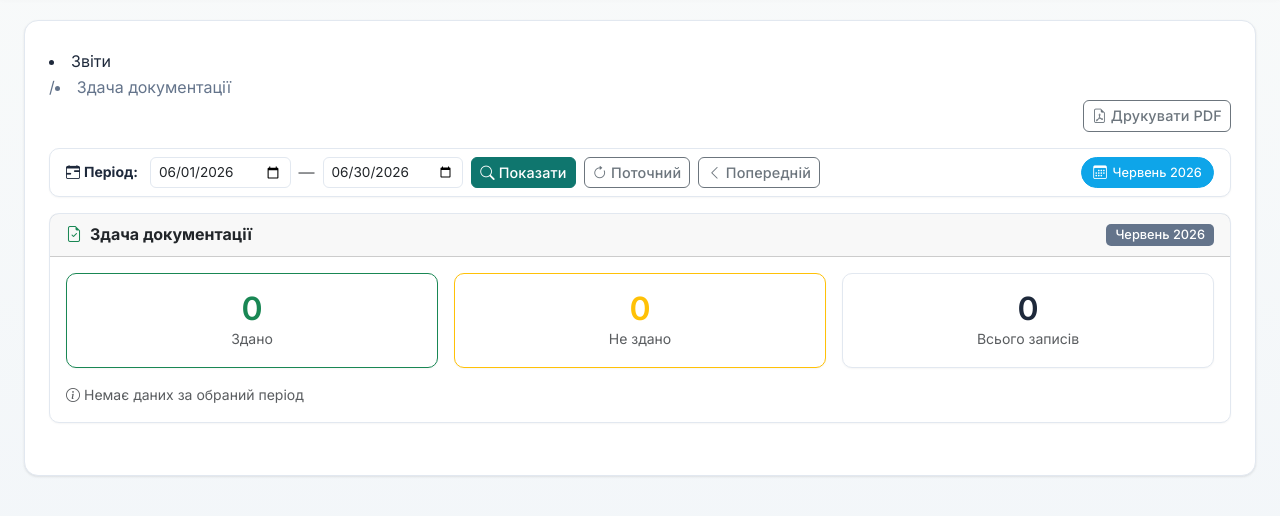
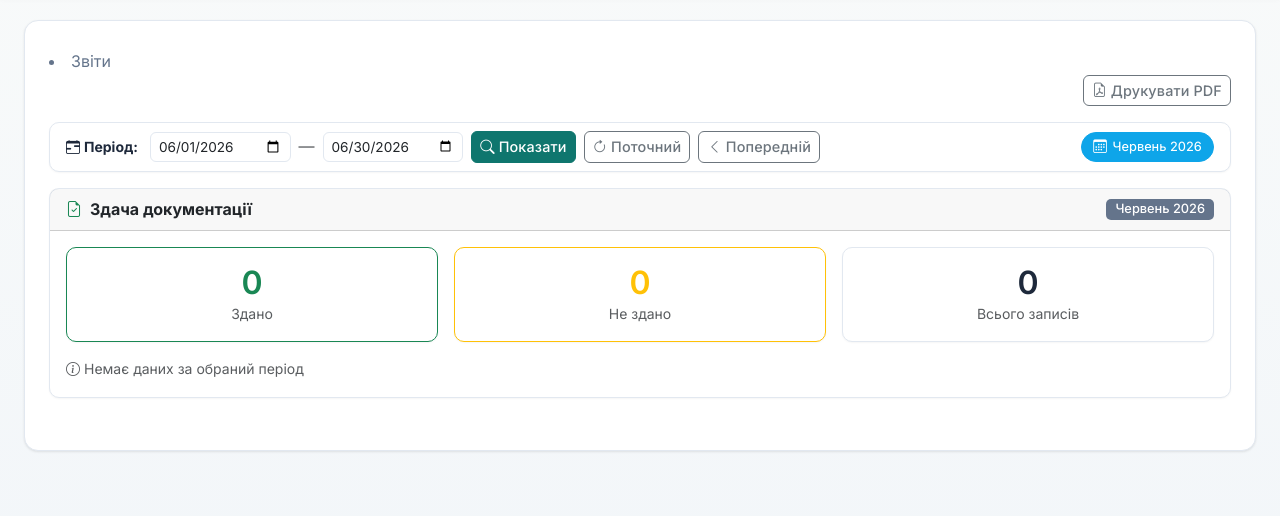
Before and after one commit to Mendela-A/Med-Data, a Flask app: page /admin/reports/submission-page in a window 1280 px wide. Shown: the part 48-564 px from the top of the page. Run offline with Flask 3, Linux system fonts and the light colour scheme; the visitor is signed in with stand-in values (Sample User, id 1); data that the repository does not hold is empty; some libraries are stand-ins or nearby versions.

Commit message:
fix(reports): спростити breadcrumb на сторінках звітів
Co-Authored-By: Claude Sonnet 4.6 <noreply@anthropic.com>

```diff
--- a/templates/report_submission.html
+++ b/templates/report_submission.html
@@ -3,8 +3,7 @@
 {% block title %}Здача документації - Сервіс виписок{% endblock %}
 
 {% block breadcrumbs %}
-<li class="breadcrumb-item">Звіти</li>
-<li class="breadcrumb-item active">Здача документації</li>
+<li class="breadcrumb-item active">Звіти</li>
 {% endblock %}
 
 {% block container_class %}container-fluid px-4{% endblock %}
--- a/templates/report_urgency.html
+++ b/templates/report_urgency.html
@@ -3,8 +3,7 @@
 {% block title %}Ургентність - Сервіс виписок{% endblock %}
 
 {% block breadcrumbs %}
-<li class="breadcrumb-item">Звіти</li>
-<li class="breadcrumb-item active">Ургентність</li>
+<li class="breadcrumb-item active">Звіти</li>
 {% endblock %}
 
 {% block container_class %}container-fluid px-4{% endblock %}
```
